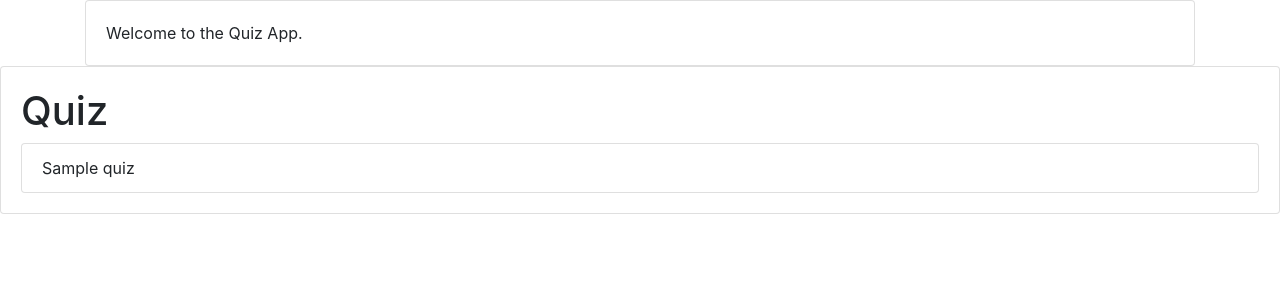
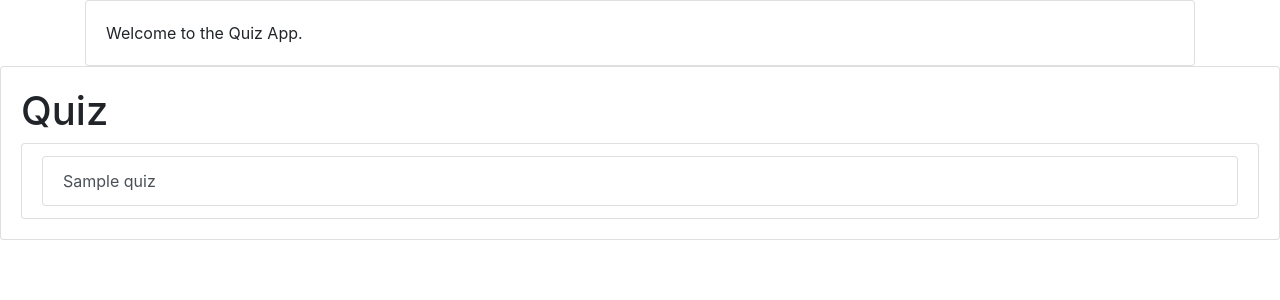
Before and after one commit to ICARUS343/DjangoModule, a Django app: page /quizApp/ in a window 1280 px wide. Shown: the top 300 px of the page. Run offline with Django 3.2, Linux system fonts and the light colour scheme; tables that the repository leaves empty hold one stand-in row (values such as "Sample post"); some libraries are stand-ins or nearby versions.

Commit message:
ADDED LIST VIEW CSS

```diff
--- a/quizApp/templates/quizApp/index.html
+++ b/quizApp/templates/quizApp/index.html
@@ -20,16 +20,22 @@
     </div>
 
 </div>
+
 <div class="card mx-auto">
     <div class="card-body">
         <h1>Quiz</h1>
-        <ul class = "list-group">
-            {% for Quiz in latest_quiz_list %}
-                <li class="list-group-item">{{ Quiz.quiz_title }}</li>
-            {% empty %}
-                <li class="list-group-item">No articles yet.</li>
-            {% endfor %}
-        </ul>
+
+        <div class="list-group">
+            <ul class="list-group">
+                {% for Quiz in latest_quiz_list %}
+                    <li class="list-group-item"><a href="#"
+                                                   class="list-group-item list-group-item-action">{{ Quiz.quiz_title }}</a>
+                    </li>
+                {% empty %}
+                    <li class="list-group-item">No articles yet.</li>
+                {% endfor %}
+            </ul>
+        </div>
     </div>
 </div>
 
```
